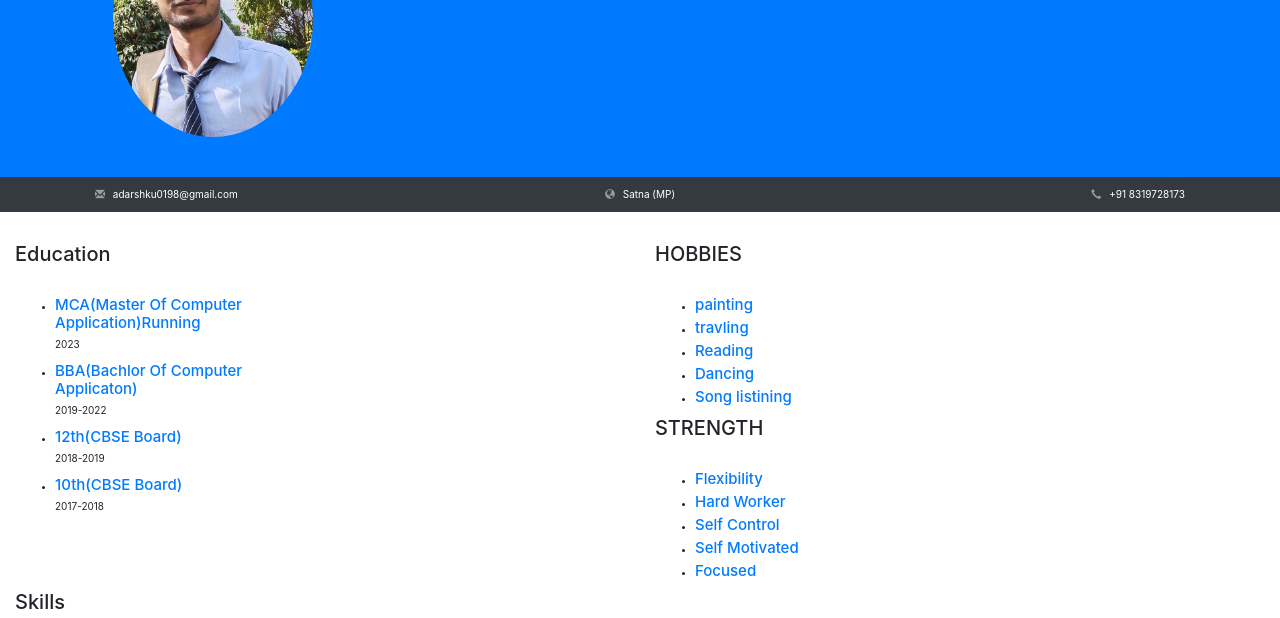
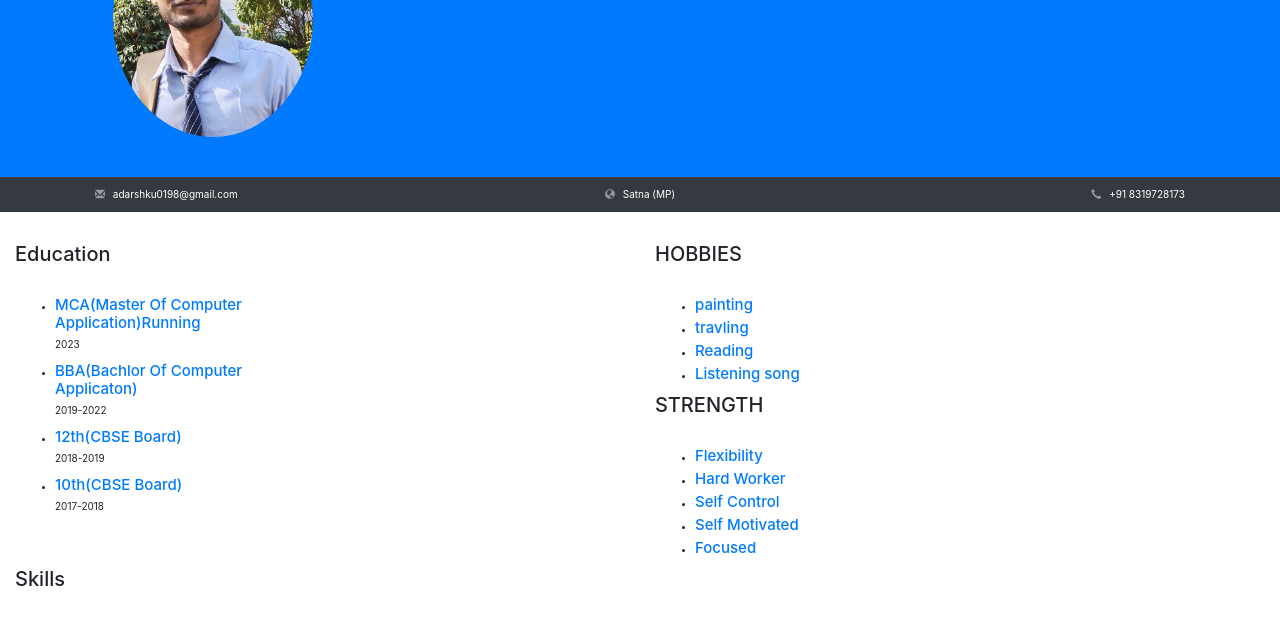
Before and after one commit to adarsh15062002/Resume, a plain HTML site: page index.html in a window 1280 px wide. Shown: the part 129-747 px from the top of the page. Drawn offline with nearby package versions, Linux system fonts and the light colour scheme.

Commit message:
Update index.html

```diff
--- a/index.html
+++ b/index.html
@@ -64,8 +64,7 @@
           <li><h4 class="text-primary">painting</h4></li>
           <li><h4 class="text-primary">travling</h4></li>
           <li><h4 class="text-primary">Reading</h4></li>
-          <li><h4 class="text-primary">Dancing</h4></li>
-          <li><h4 class="text-primary">Song listining</h4></li>
+          <li><h4 class="text-primary">Listening song</h4></li>
            </ul>
         <h2 class="mb-5">STRENGTH</h2>
 <ul>
```
